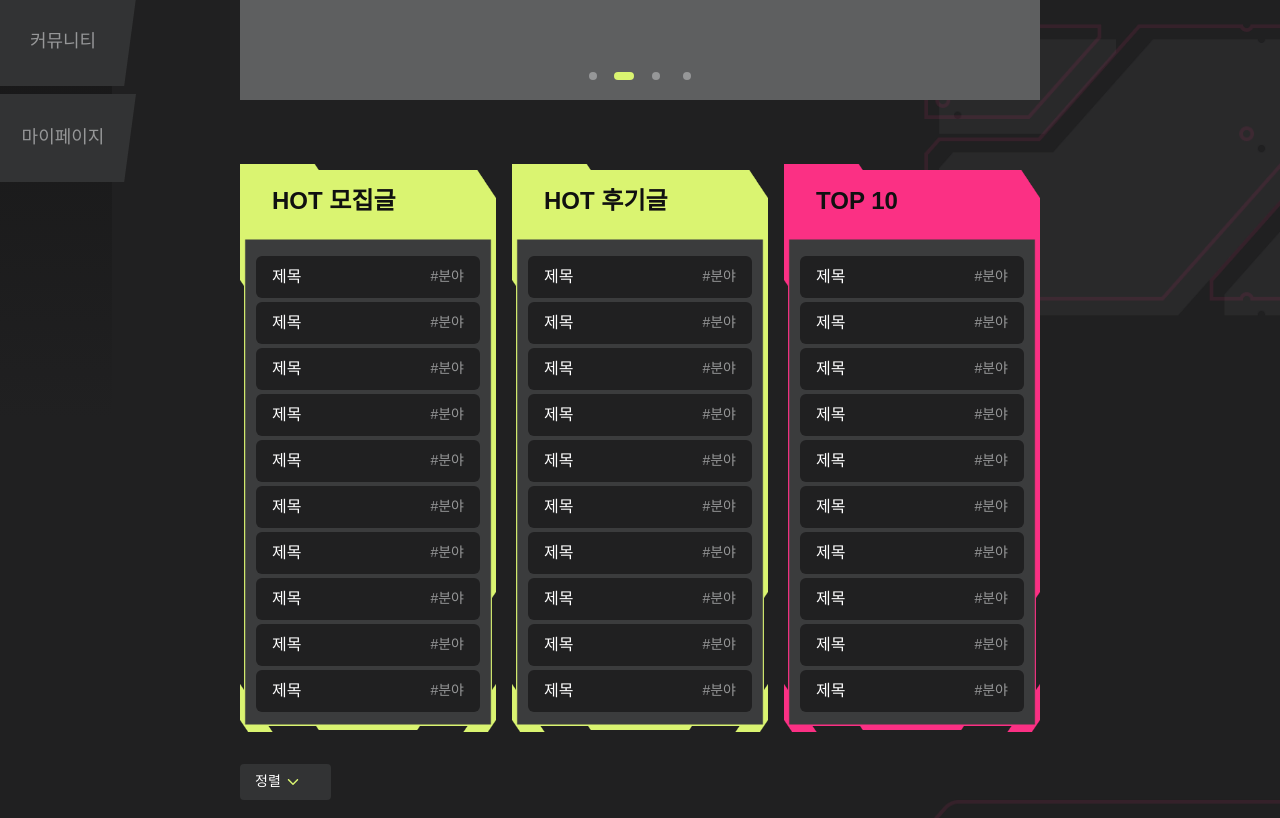
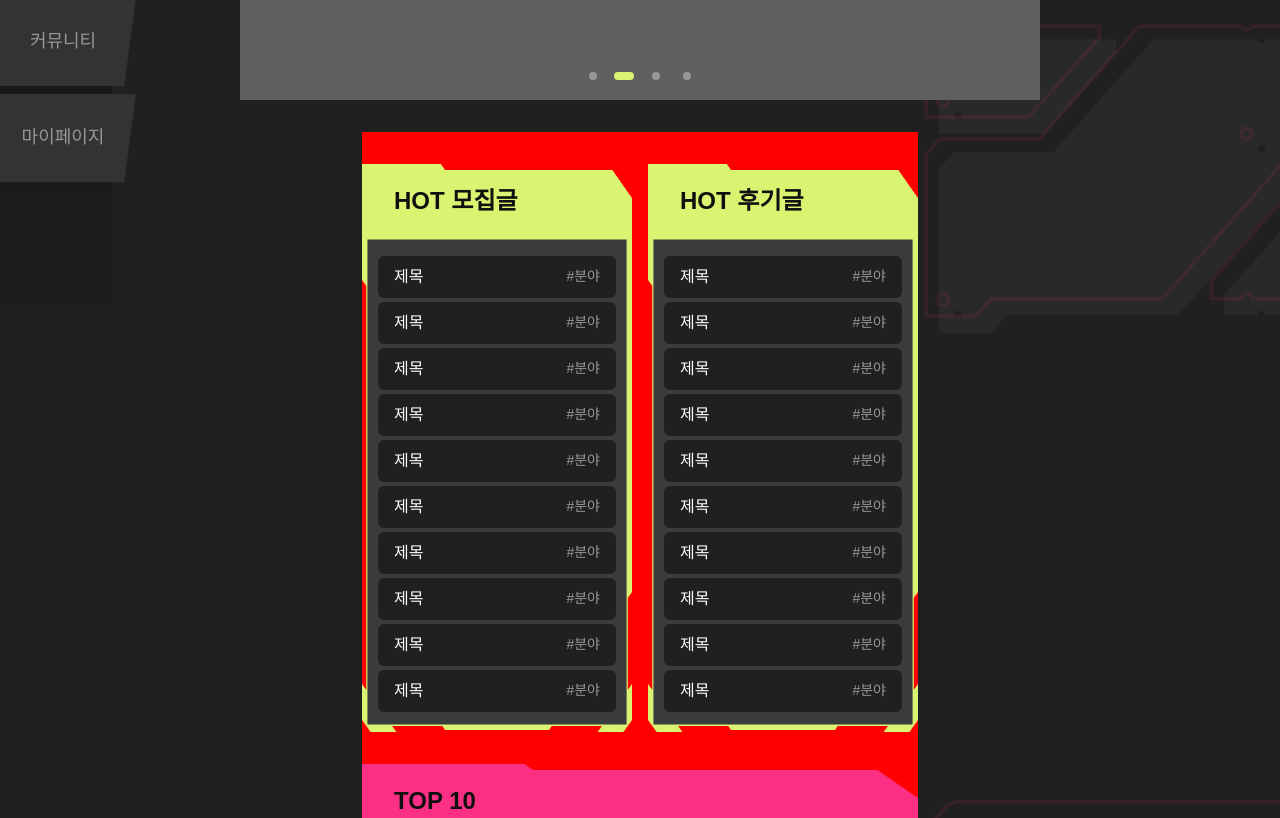
Before and after one commit to AiM-Club/AiM-web, a React (Vite) app: page / in a window 1280 px wide. Shown: the part 380-1198 px from the top of the page. Built offline with nearby package versions, Linux system fonts and the light colour scheme; a web font is replaced by a local one.

Commit message:
feat: CardList 홈 화면 정렬 설정

```diff
--- a/src/components/card/cardlist/CardList.style.ts
+++ b/src/components/card/cardlist/CardList.style.ts
@@ -18,6 +18,9 @@ export const CardWrapper = styled.div<{ $color: string;}>`
      background-image: ${(props)=>(props.$color === "pink" ? `url(${CardPinkHover})` : `url(${CardBgHover})`)};
   }
 
+  @media (max-width: 1378px) {
+    flex: 0 1 calc(50% - 0.5rem);
+  }
 `;
 
 export const Title = styled.div`
--- a/src/styles/home/Home.style.ts
+++ b/src/styles/home/Home.style.ts
@@ -1,11 +1,12 @@
 import styled from "styled-components";
 
 export const HomeWrapper = styled.div`
-  width: 100%;
+  width: calc(100% - 15.25rem);
   display: flex;
   flex-direction: column;
   gap: 2rem;
-  margin: 2rem 0;
+  margin: 2rem auto;
+  background-color: red;
 `;
 
 export const CardWrapper = styled.div`
@@ -13,6 +14,17 @@ export const CardWrapper = styled.div`
   width: 100%;
   display: flex;
   gap: 1rem;
+  flex-wrap: nowrap;
+
+  @media (max-width: 1378px) {
+    flex-wrap: wrap;
+
+    & > *:nth-child(3) {
+      width: 100%;
+      margin-top: 1rem;
+      flex: 1 1 100%;
+    }
+  }
 `;
 
 export const BattleWrapper = styled.div`
```
